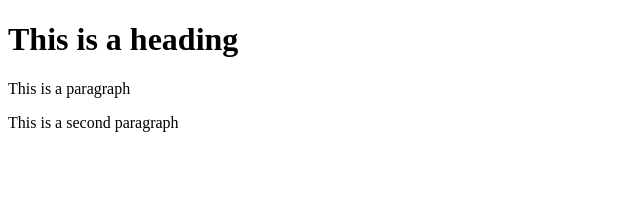
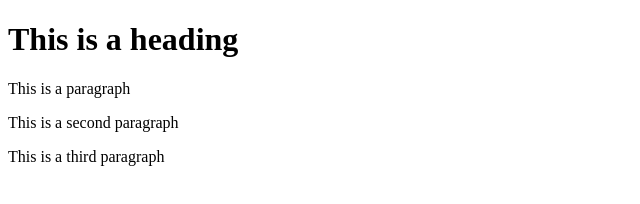
Before and after one commit to HamzaSaleem2008/git-test, a website: page index.html in a window 1280 px wide. Shown: the whole page, without its empty margins (0-640 px from the left). Drawn offline with Linux system fonts and the light colour scheme.

Commit message:
fourth commit

```diff
--- a/index.html
+++ b/index.html
@@ -8,5 +8,6 @@
       <h1>This is a heading</h1>
       <p>This is a paragraph</p>
       <p>This is a second paragraph</p>
+      <p>This is a third paragraph</p>
   </body>
 </html>
```
Also changed, not shown: package.json (added, +24 -0 lines), 2 other files.
